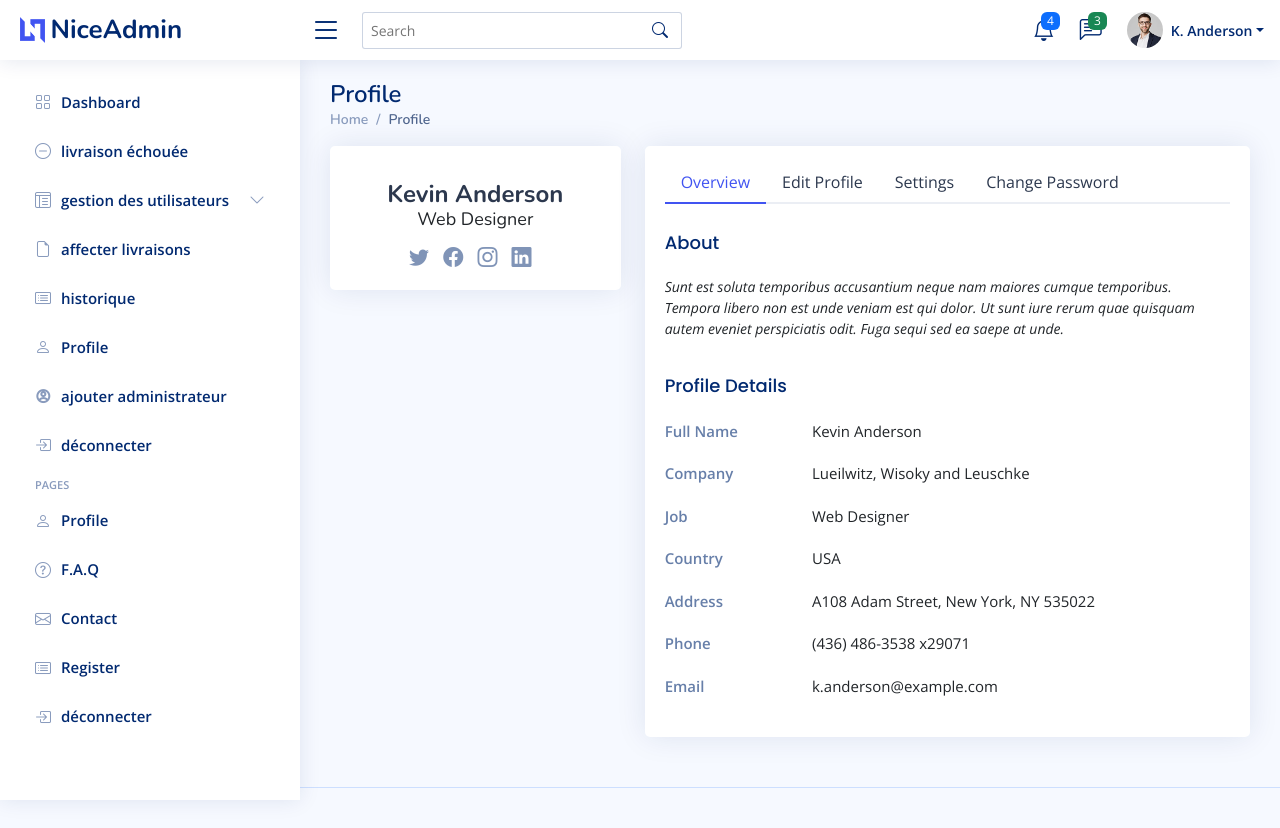
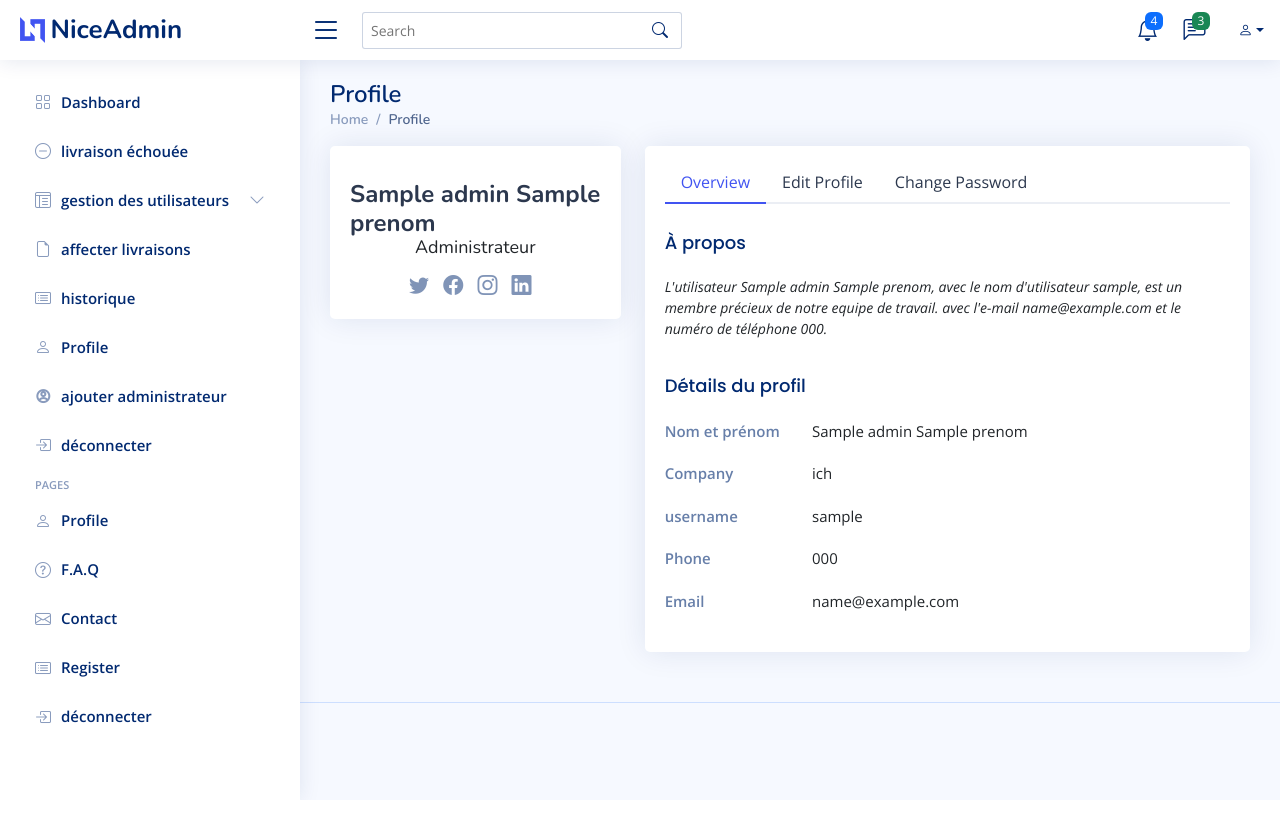
Before and after one commit to Ba-aH/Systeme-Gestion-Livraison-Projet-, a Symfony app: template templates/adminv2/profile.html.twig in a window 1280 px wide. After the commit the page ends 800 px from the top, so only its background shows below. Run offline with Twig, Linux system fonts and the light colour scheme; the template is opened without the code that fills it: most values are stand-ins (such as "Sample title", 1, 10 or a date in 2020); some libraries are stand-ins or nearby versions.

Commit message:
ged form

```diff
--- a/templates/adminv2.html.twig
+++ b/templates/adminv2.html.twig
@@ -229,14 +229,14 @@
         <li class="nav-item dropdown pe-3">
 
           <a class="nav-link nav-profile d-flex align-items-center pe-0" href="#" data-bs-toggle="dropdown">
-            <img src="assets/img/profile-img.jpg" alt="Profile" class="rounded-circle">
-            <span class="d-none d-md-block dropdown-toggle ps-2">K. Anderson</span>
+
+            <span class="d-none d-md-block dropdown-toggle ps-2"> <i class="bi bi-person"></i></span>
           </a><!-- End Profile Iamge Icon -->
 
           <ul class="dropdown-menu dropdown-menu-end dropdown-menu-arrow profile">
             <li class="dropdown-header">
-              <h6>Kevin Anderson</h6>
-              <span>Web Designer</span>
+              <h6>administrateur</h6>
+
             </li>
             <li>
               <hr class="dropdown-divider">
@@ -342,7 +342,7 @@
         </a>
       </li>
        <li class="nav-item">
-        <a class="nav-link collapsed"  href="{{ path('addadmin') }}">
+        <a class="nav-link collapsed"  href="#">
           <i class="ri-account-circle-line"></i>
           <span>ajouter administrateur</span>
         </a>
--- a/templates/adminv2/profile.html.twig
+++ b/templates/adminv2/profile.html.twig
@@ -25,9 +25,8 @@
           <div class="card">
             <div class="card-body profile-card pt-4 d-flex flex-column align-items-center">
 
-
-              <h2>Kevin Anderson</h2>
-              <h3>Web Designer</h3>
+         <h2>{{ admin.nom }} {{ admin.prenom | trim }}</h2>
+              <h3>Administrateur</h3>
               <div class="social-links mt-2">
                 <a href="#" class="twitter"><i class="bi bi-twitter"></i></a>
                 <a href="#" class="facebook"><i class="bi bi-facebook"></i></a>
@@ -55,55 +54,45 @@
                 </li>
 
                 <li class="nav-item">
-                  <button class="nav-link" data-bs-toggle="tab" data-bs-target="#profile-settings">Settings</button>
+                  <button class="nav-link" data-bs-toggle="tab" data-bs-target="#profile-settings">Change Password</button>
                 </li>
 
-                <li class="nav-item">
-                  <button class="nav-link" data-bs-toggle="tab" data-bs-target="#profile-change-password">Change Password</button>
-                </li>
+
 
               </ul>
               <div class="tab-content pt-2">
 
                 <div class="tab-pane fade show active profile-overview" id="profile-overview">
-                  <h5 class="card-title">About</h5>
-                  <p class="small fst-italic">Sunt est soluta temporibus accusantium neque nam maiores cumque temporibus. Tempora libero non est unde veniam est qui dolor. Ut sunt iure rerum quae quisquam autem eveniet perspiciatis odit. Fuga sequi sed ea saepe at unde.</p>
+                  <h5 class="card-title">À propos</h5>
+                  <p class="small fst-italic">L'utilisateur {{ admin.nom }} {{ admin.prenom | trim }}, avec le nom d'utilisateur {{ admin.username }}, est un membre précieux de notre equipe de travail.  avec l'e-mail  {{ admin.email }} et le numéro de téléphone {{ admin.phone }}.</p>
 
-                  <h5 class="card-title">Profile Details</h5>
+                  <h5 class="card-title">Détails du profil</h5>
 
                   <div class="row">
-                    <div class="col-lg-3 col-md-4 label ">Full Name</div>
-                    <div class="col-lg-9 col-md-8">Kevin Anderson</div>
+                    <div class="col-lg-3 col-md-4 label ">Nom et prénom</div>
+                    <div class="col-lg-9 col-md-8"> {{ admin.nom }} {{ admin.prenom | trim }}</div>
                   </div>
 
                   <div class="row">
                     <div class="col-lg-3 col-md-4 label">Company</div>
-                    <div class="col-lg-9 col-md-8">Lueilwitz, Wisoky and Leuschke</div>
+                    <div class="col-lg-9 col-md-8">ich</div>
                   </div>
 
                   <div class="row">
-                    <div class="col-lg-3 col-md-4 label">Job</div>
-                    <div class="col-lg-9 col-md-8">Web Designer</div>
+                    <div class="col-lg-3 col-md-4 label">username</div>
+                    <div class="col-lg-9 col-md-8">{{ admin.username }}</div>
                   </div>
 
-                  <div class="row">
-                    <div class="col-lg-3 col-md-4 label">Country</div>
-                    <div class="col-lg-9 col-md-8">USA</div>
-                  </div>
 
-                  <div class="row">
-                    <div class="col-lg-3 col-md-4 label">Address</div>
-                    <div class="col-lg-9 col-md-8">A108 Adam Street, New York, NY 535022</div>
-                  </div>
 
                   <div class="row">
                     <div class="col-lg-3 col-md-4 label">Phone</div>
-                    <div class="col-lg-9 col-md-8">(436) 486-3538 x29071</div>
+                    <div class="col-lg-9 col-md-8">{{ admin.phone }}</div>
                   </div>
 
                   <div class="row">
                     <div class="col-lg-3 col-md-4 label">Email</div>
-                    <div class="col-lg-9 col-md-8">k.anderson@example.com</div>
+                    <div class="col-lg-9 col-md-8">{{ admin.email }}</div>
                   </div>
 
                 </div>
@@ -111,101 +100,50 @@
                 <div class="tab-pane fade profile-edit pt-3" id="profile-edit">
 
                   <!-- Profile Edit Form -->
-                  <form>
-                    {# <div class="row mb-3">
-                      <label for="profileImage" class="col-md-4 col-lg-3 col-form-label">Profile Image</label>
-                      <div class="col-md-8 col-lg-9">
-                        <img src="assets/img/profile-img.jpg" alt="Profile">
-                        <div class="pt-2">
-                          <a href="#" class="btn btn-primary btn-sm" title="Upload new profile image"><i class="bi bi-upload"></i></a>
-                          <a href="#" class="btn btn-danger btn-sm" title="Remove my profile image"><i class="bi bi-trash"></i></a>
-                        </div>
-                      </div>
-                    </div> #}
+                  <form method="POST"id="profileForm"  action="{{ path('updateadamin', {'nom': 'default', 'prenom': 'default', 'username':'default', 'phone':'default'}) }}" onsubmit="updateFormAction()"   >
+
 
                     <div class="row mb-3">
-                      <label for="fullName" class="col-md-4 col-lg-3 col-form-label">Full Name</label>
+                      <label for="fullName" class="col-md-4 col-lg-3 col-form-label">nom d'utilisateur</label>
                       <div class="col-md-8 col-lg-9">
-                        <input name="fullName" type="text" class="form-control" id="fullName" value="Kevin Anderson">
+                        <input name="fullName" type="text" class="form-control" id="fullName" value="{{ admin.username }}">
+                      </div>
+                    </div>
+
+
+
+                    <div class="row mb-3">
+                      <label for="company" class="col-md-4 col-lg-3 col-form-label">nom</label>
+                      <div class="col-md-8 col-lg-9">
+                        <input name="nom" type="text" class="form-control" id="nom" value="{{ admin.nom }} ">
                       </div>
                     </div>
 
                     <div class="row mb-3">
-                      <label for="about" class="col-md-4 col-lg-3 col-form-label">About</label>
+                      <label for="Job" class="col-md-4 col-lg-3 col-form-label">prenom</label>
                       <div class="col-md-8 col-lg-9">
-                        <textarea name="about" class="form-control" id="about" style="height: 100px">Sunt est soluta temporibus accusantium neque nam maiores cumque temporibus. Tempora libero non est unde veniam est qui dolor. Ut sunt iure rerum quae quisquam autem eveniet perspiciatis odit. Fuga sequi sed ea saepe at unde.</textarea>
+                        <input name="prenom" type="text" class="form-control" id="prenom" value="{{ admin.prenom }}">
                       </div>
                     </div>
 
                     <div class="row mb-3">
-                      <label for="company" class="col-md-4 col-lg-3 col-form-label">Company</label>
+                      <label for="Country" class="col-md-4 col-lg-3 col-form-label">email</label>
                       <div class="col-md-8 col-lg-9">
-                        <input name="company" type="text" class="form-control" id="company" value="Lueilwitz, Wisoky and Leuschke">
+                        <input name="email" type="email" class="form-control" id="email" value="{{ admin.email }}">
+                      </div>
+                    </div>
+
+
+                    <div class="row mb-3">
+                      <label for="Phone" class="col-md-4 col-lg-3 col-form-label">Phone</label>
+                      <div class="col-md-8 col-lg-9">
+                        <input name="phone" type="text" class="form-control" id="Phone" value="{{ admin.phone }}">
                       </div>
                     </div>
 
                     <div class="row mb-3">
-                      <label for="Job" class="col-md-4 col-lg-3 col-form-label">Job</label>
-                      <div class="col-md-8 col-lg-9">
-                        <input name="job" type="text" class="form-control" id="Job" value="Web Designer">
-                      </div>
-                    </div>
-
-                    <div class="row mb-3">
-                      <label for="Country" class="col-md-4 col-lg-3 col-form-label">Country</label>
-                      <div class="col-md-8 col-lg-9">
-                        <input name="country" type="text" class="form-control" id="Country" value="USA">
-                      </div>
-                    </div>
-
-                    <div class="row mb-3">
-                      <label for="Address" class="col-md-4 col-lg-3 col-form-label">Address</label>
-                      <div class="col-md-8 col-lg-9">
-                        <input name="address" type="text" class="form-control" id="Address" value="A108 Adam Street, New York, NY 535022">
-                      </div>
-                    </div>
-
-                    <div class="row mb-3">
-                      <label for="Phone" class="col-md-4 col-lg-3 col-form-label">Phone</label>
-                      <div class="col-md-8 col-lg-9">
-                        <input name="phone" type="text" class="form-control" id="Phone" value="(436) 486-3538 x29071">
-                      </div>
-                    </div>
-
-                    <div class="row mb-3">
-                      <label for="Email" class="col-md-4 col-lg-3 col-form-label">Email</label>
-                      <div class="col-md-8 col-lg-9">
-                        <input name="email" type="email" class="form-control" id="Email" value="k.anderson@example.com">
-                      </div>
-                    </div>
-
-                    <div class="row mb-3">
-                      <label for="Twitter" class="col-md-4 col-lg-3 col-form-label">Twitter Profile</label>
-                      <div class="col-md-8 col-lg-9">
-                        <input name="twitter" type="text" class="form-control" id="Twitter" value="https://twitter.com/#">
-                      </div>
-                    </div>
-
-                    <div class="row mb-3">
-                      <label for="Facebook" class="col-md-4 col-lg-3 col-form-label">Facebook Profile</label>
-                      <div class="col-md-8 col-lg-9">
-                        <input name="facebook" type="text" class="form-control" id="Facebook" value="https://facebook.com/#">
-                      </div>
-                    </div>
-
-                    <div class="row mb-3">
-                      <label for="Instagram" class="col-md-4 col-lg-3 col-form-label">Instagram Profile</label>
-                      <div class="col-md-8 col-lg-9">
-                        <input name="instagram" type="text" class="form-control" id="Instagram" value="https://instagram.com/#">
-                      </div>
-                    </div>
-
-                    <div class="row mb-3">
-                      <label for="Linkedin" class="col-md-4 col-lg-3 col-form-label">Linkedin Profile</label>
-                      <div class="col-md-8 col-lg-9">
-                        <input name="linkedin" type="text" class="form-control" id="Linkedin" value="https://linkedin.com/#">
-                      </div>
-                    </div>
+      <div id="errorMessage" class="col-sm-12 text-danger"></div>
+    </div>
 
                     <div class="text-center">
                       <button type="submit" class="btn btn-primary">Save Changes</button>
@@ -215,57 +153,65 @@
                 </div>
 
                 <div class="tab-pane fade pt-3" id="profile-settings">
+ <script>
+ function updateFormAction() {
+    var username = document.getElementById('fullName').value;
+    var nom = document.getElementById('nom').value;
+    var prenom = document.getElementById('prenom').value;
+    var phone = document.getElementById('phone').value;
 
+    document.getElementById('profileForm').action = "{{ path('updateadamin', {'nom': ''}) }}" + nom + "&prenom=" + prenom + "&username=" + username + "&phone=" + phone;
+    return true;
+}
+
+    document.getElementById('profileForm').addEventListener('submit', function(event) {
+      // Prevent the form from submitting
+      event.preventDefault();
+
+      // Perform validation
+
+      let nom = document.getElementById('nom').value.trim();
+      let prenom = document.getElementById('prenom').value.trim();
+      let phone = document.getElementById('Phone').value.trim();
+
+      let errorElement = document.getElementById('errorMessage');
+      let isValid = true;
+      let errorMessage = '';
+
+      // Validate nom and prenom should contain only text
+      if (!/^[a-zA-ZÀ-ÿ\s]+$/.test(nom) || !/^[a-zA-ZÀ-ÿ\s]+$/.test(prenom)) {
+        errorMessage += 'Nom and prenom must contain only text.\n';
+        isValid = false;
+      }
+
+      // Validate password should be at least 6 characters long and contain letters and numbers
+      // if (password.length < 6 || !/\d/.test(password) || !/[a-zA-Z]/.test(password)) {
+      //   errorMessage += 'Password must be at least 6 characters long and contain both letters and numbers.\n';
+      //   isValid = false;
+      // }
+
+      // Validate phone number should be exactly 8 digits long and contain only numbers
+      if (phone.length !== 8 || !/^\d+$/.test(phone)) {
+        errorMessage += 'Phone number must be 8 digits long and contain only numbers.\n';
+        isValid = false;
+      }
+
+      // Display error message if validation fails
+      if (!isValid) {
+        errorElement.textContent = errorMessage;
+      } else {
+        errorElement.textContent = ''; // Clear any previous error messages
+        // Form is valid, you can proceed with form submission or other actions
+        // For example, trigger form submission without using submit():
+        document.getElementById('profileForm').submit();
+      }
+    });
+</script>
                   <!-- Settings Form -->
+
                   <form>
 
-                    <div class="row mb-3">
-                      <label for="fullName" class="col-md-4 col-lg-3 col-form-label">Email Notifications</label>
-                      <div class="col-md-8 col-lg-9">
-                        <div class="form-check">
-                          <input class="form-check-input" type="checkbox" id="changesMade" checked>
-                          <label class="form-check-label" for="changesMade">
-                            Changes made to your account
-                          </label>
-                        </div>
-                        <div class="form-check">
-                          <input class="form-check-input" type="checkbox" id="newProducts" checked>
-                          <label class="form-check-label" for="newProducts">
-                            Information on new products and services
-                          </label>
-                        </div>
-                        <div class="form-check">
-                          <input class="form-check-input" type="checkbox" id="proOffers">
-                          <label class="form-check-label" for="proOffers">
-                            Marketing and promo offers
-                          </label>
-                        </div>
-                        <div class="form-check">
-                          <input class="form-check-input" type="checkbox" id="securityNotify" checked disabled>
-                          <label class="form-check-label" for="securityNotify">
-                            Security alerts
-                          </label>
-                        </div>
-                      </div>
-                    </div>
 
-                    <div class="text-center">
-                      <button type="submit" class="btn btn-primary">Save Changes</button>
-                    </div>
-                  </form><!-- End settings Form -->
-
-                </div>
-
-                <div class="tab-pane fade pt-3" id="profile-change-password">
-                  <!-- Change Password Form -->
-                  <form>
-
-                    <div class="row mb-3">
-                      <label for="currentPassword" class="col-md-4 col-lg-3 col-form-label">Current Password</label>
-                      <div class="col-md-8 col-lg-9">
-                        <input name="password" type="password" class="form-control" id="currentPassword">
-                      </div>
-                    </div>
 
                     <div class="row mb-3">
                       <label for="newPassword" class="col-md-4 col-lg-3 col-form-label">New Password</label>
@@ -282,7 +228,7 @@
                     </div>
 
                     <div class="text-center">
-                      <button type="submit" class="btn btn-primary">Change Password</button>
+                      <button type="submit" class="btn btn-primary">Changer mot de passe</button>
                     </div>
                   </form><!-- End Change Password Form -->
 
@@ -313,5 +259,4 @@
 
 
 
-
   {% endblock %}
```
Also changed, not shown: migrations/Version20240329231343.php (added, +31 -0 lines), src/Controller/AdministratorController.php (+45 -7 lines).
